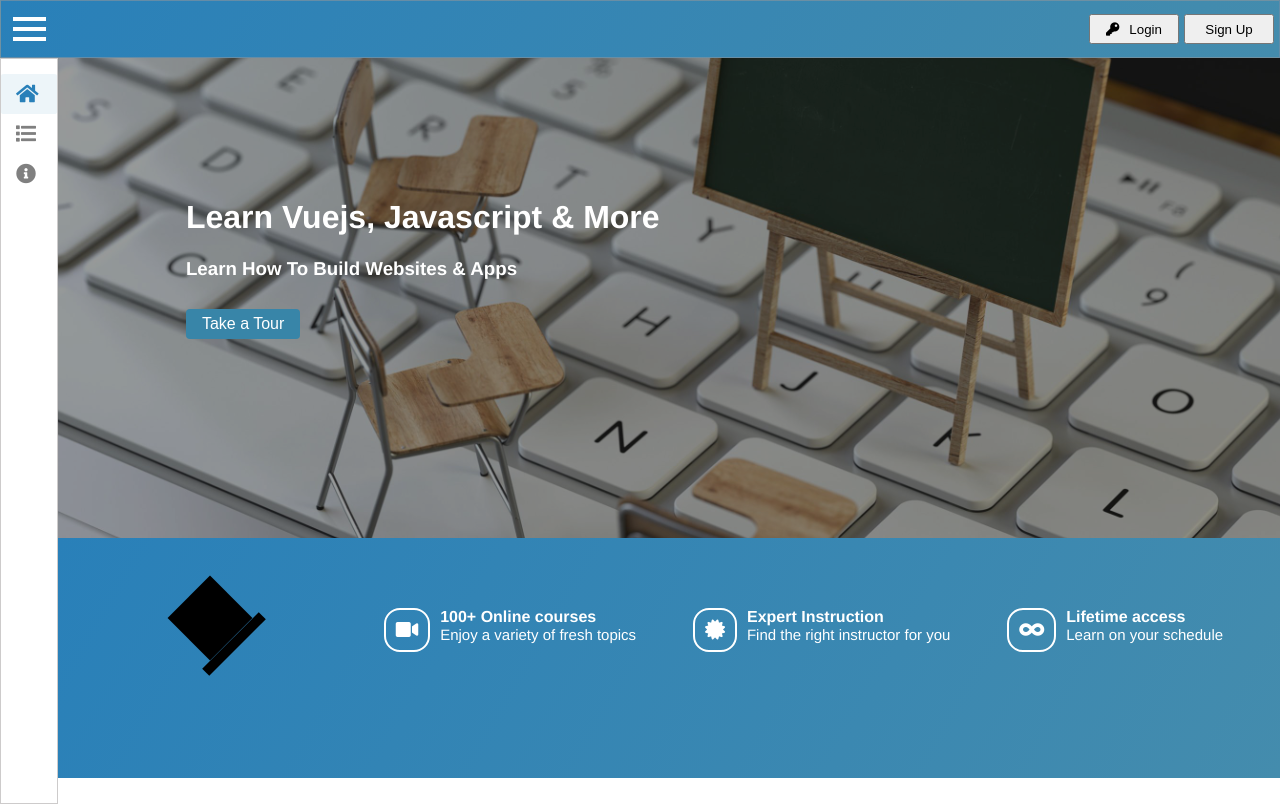
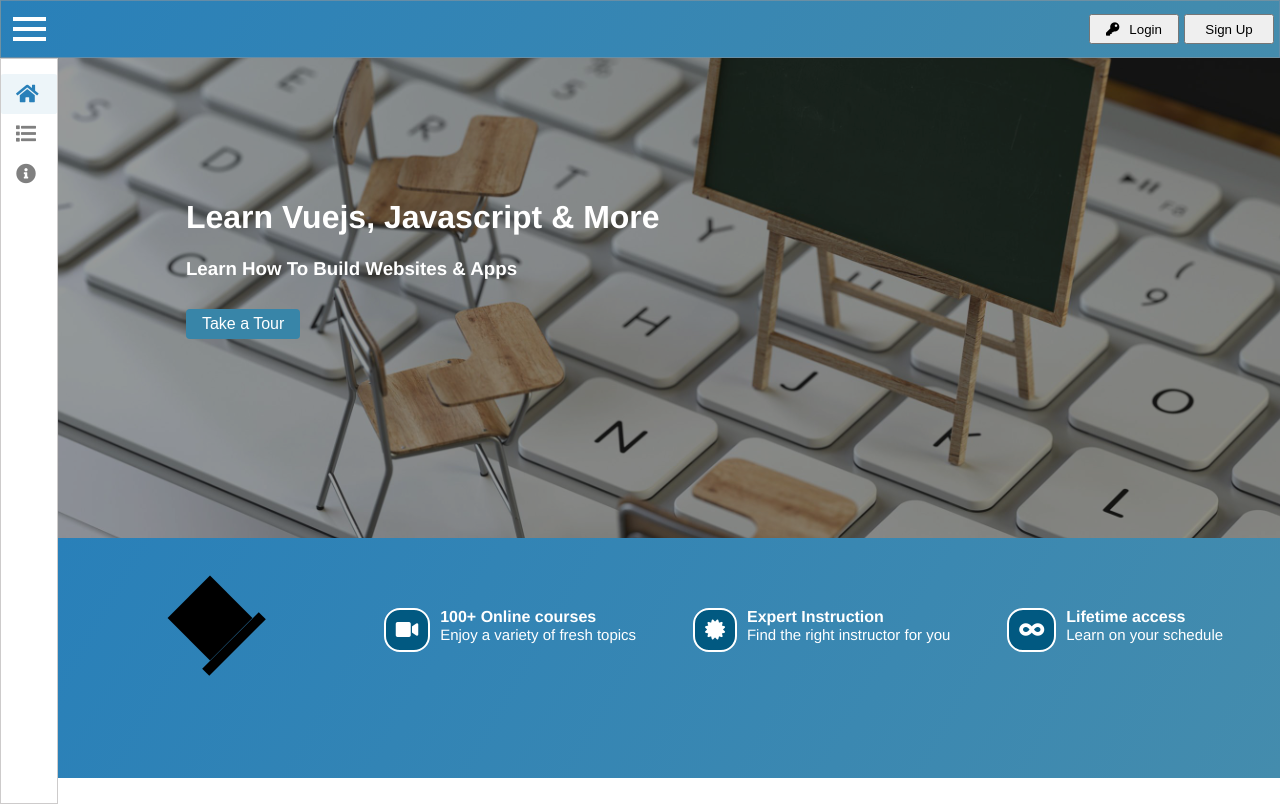
Before and after one commit to yaswankar/dev-hub, a Vue app: page / in a window 1280 px wide. Built offline with nearby package versions, Linux system fonts and the light colour scheme.

Commit message:
Changes: Icon background changed

```diff
--- a/src/components/Dashboard.vue
+++ b/src/components/Dashboard.vue
@@ -164,6 +164,7 @@ export default {
           display: flex;
           .icon-wrapper {
             border: 2px solid #ffffff;
+            background: #015981;
             border-radius: 1em;
             max-height: 40px;
           }
```
